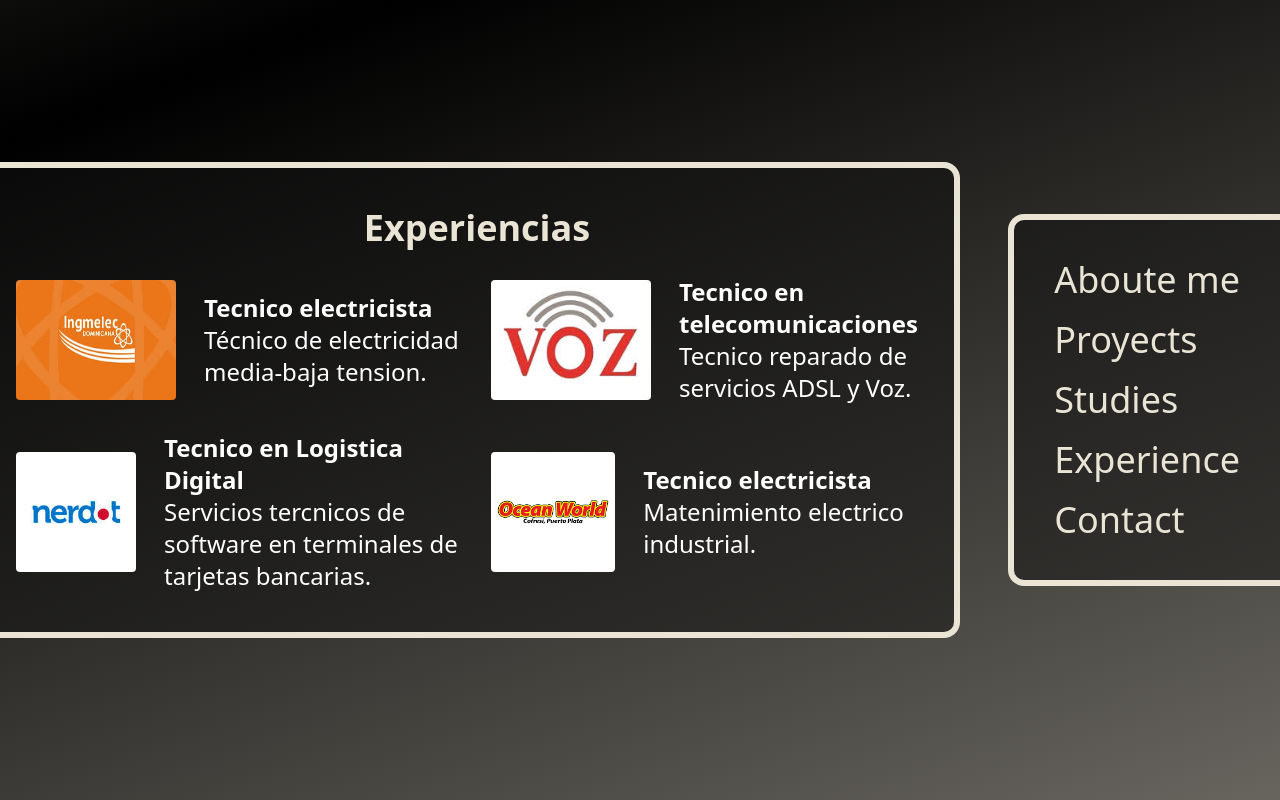
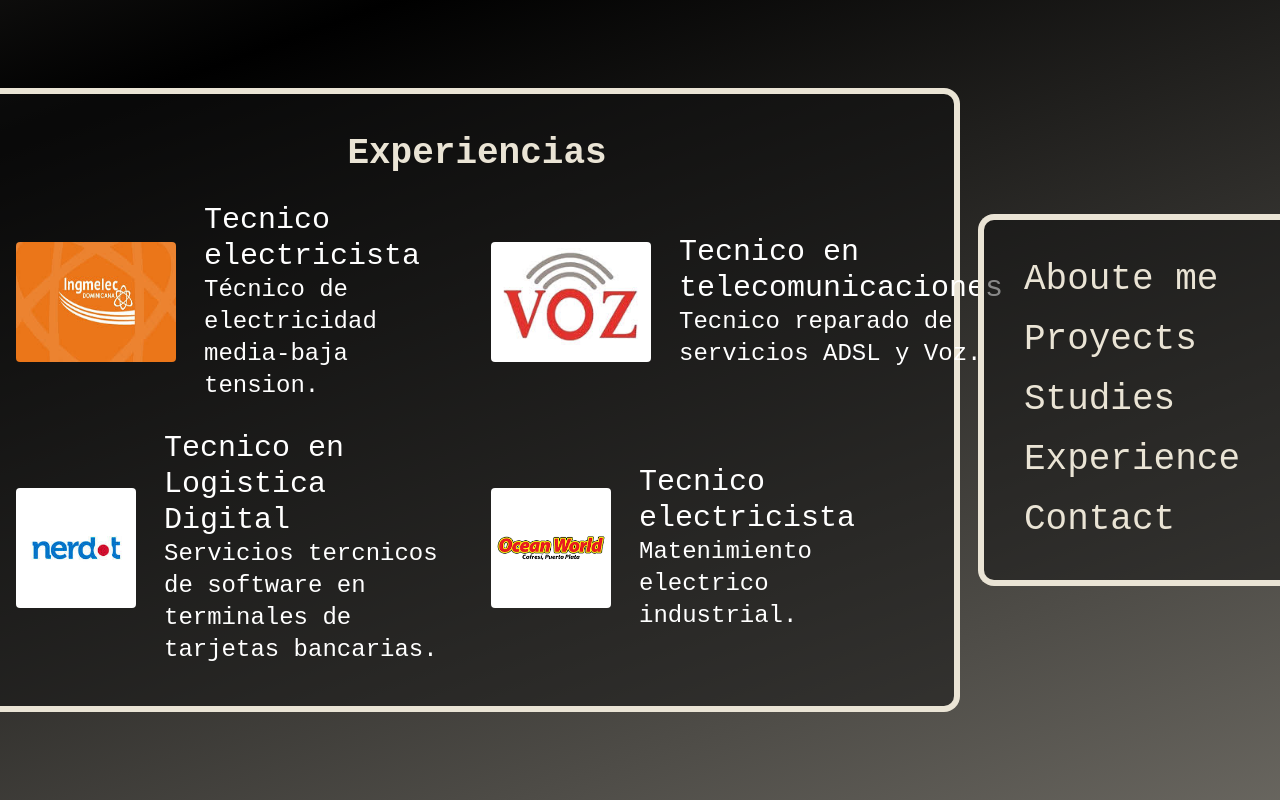
Before and after one commit to AdrianAlexisRD/Portafolio, a React (Vite) app: page /experience in a window 1280 px wide. Built offline with nearby package versions, Linux system fonts and the light colour scheme.

Commit message:
Se retico los estilos y se agregaron los estilos de fuentes

```diff
--- a/src/index.css
+++ b/src/index.css
@@ -1,10 +1,22 @@
 @import "tailwindcss";
+@import url('https://fonts.googleapis.com/css2?family=Alfa+Slab+One&family=Roboto+Mono:ital,wght@0,100..700;1,100..700&display=swap');
 
 /* .logo{@apply text-white text-4xl efecto1 left-[60px] absolute } */
 .text-color{ @apply text-[#F2F2F2] }
 .border-color {@apply border-[#EAE4D5]}
 .title-color{ @apply text-[#EAE4D5] }
 
+*{
+  font-family: "Roboto Mono", monospace;
+  font-optical-sizing: auto;
+  font-weight: weight;
+  font-style: normal;
+}
+h1{
+  font-family: "Alfa Slab One", serif;
+  font-weight: 400;
+  font-style: normal;
+}
 
 .efecto1{
   opacity: 0;
@@ -128,9 +140,6 @@
 @keyframes wsColor { 0%{color:#EAE4D5; } 50%{color: #08aa5e; transform: 1.3;} 100%{color:#EAE4D5; }}
 @keyframes gitColor { 0%{color:#EAE4D5; } 50%{color: #000000; transform: 1.3;} 100%{color:#EAE4D5; }}
 
-
-
-
 @keyframes aumentar {
   0%{transform: scale(1);}
   50%{transform: scale(1.5);}
--- a/src/pages/AbouteMe.jsx
+++ b/src/pages/AbouteMe.jsx
@@ -22,7 +22,7 @@ export default function Home() {
           <span className="text-color md:text-4xl efecto2 md:left-[185px] left-[140px] text-[28px] font-extrabold   absolute">
             Alexis
           </span>
-          <span className="text-color md:text-4xl efecto3 md:left-[300px] right-[70px]  text-[28px] font-extrabold  absolute">
+          <span className="text-color md:text-4xl efecto3 md:left-[310px] right-[70px]  text-[28px] font-extrabold  absolute">
             Lopez
           </span>
           <span className="text-color md:text-4xl efecto4 md:left-[420px] hidden md:flex right-[60px] font-extrabold text-[28px]  absolute">
--- a/src/pages/experience.jsx
+++ b/src/pages/experience.jsx
@@ -9,30 +9,30 @@ export const Experience = () =>{
             <h2 className='md:text-4xl text-3xl text-[#EAE4D5] col-span-2 text-center font-extrabold'> Experiencias</h2>
             <div className='flex md:gap-7 gap-4 items-center'>
                 <img src={Ingmelec} alt="Ingmelec" className='md:w-40 w-30 md:h-30 h-25 rounded ' />
-                <div className='md:text-2xl'>
-                    <h3 className='font-extrabold'>Tecnico electricista</h3>
-                    <p>Técnico de electricidad media-baja tension.</p>
+                <div>
+                    <h3 className='md:text-3xl'>Tecnico electricista</h3>
+                    <p className='md:text-2xl'>Técnico de electricidad media-baja tension.</p>
                 </div>
             </div>
             <div className='flex md:flex-row flex-row-reverse md:gap-7 gap-4 items-center '>
                 <img src={Voz} alt="Ingmelec" className='md:w-40 w-30 md:h-30 h-25 rounded ' />
-                <div className='md:text-2xl text-end md:text-start'>
-                    <h3 className='font-extrabold'>Tecnico en telecomunicaciones</h3>
-                    <p>Tecnico reparado de servicios ADSL y Voz.</p>
+                <div className='text-end md:text-start'>
+                    <h3 className='md:text-3xl'>Tecnico en telecomunicaciones</h3>
+                    <p className='md:text-2xl'>Tecnico reparado de servicios ADSL y Voz.</p>
                 </div>
             </div >
             <div className='flex md:gap-7 gap-4 items-center'>
                 <img src={Nerdot} alt="Ingmelec" className='md:w-40 w-30 md:h-30 h-25 rounded ' />
-                <div className='md:text-2xl'>
-                    <h3 className='font-extrabold'>Tecnico en Logistica Digital</h3>
-                    <p>Servicios tercnicos de software en terminales de tarjetas bancarias.</p>
+                <div>
+                    <h3 className='md:text-3xl'>Tecnico en Logistica Digital</h3>
+                    <p className='md:text-2xl'>Servicios tercnicos de software en terminales de tarjetas bancarias.</p>
                 </div>
             </div>
             <div className='flex md:flex-row flex-row-reverse md:gap-7 gap-4 items-center '>
                 <img src={OceanWorld} alt="Ingmelec" className='md:w-40 w-30 md:h-30 h-25 rounded ' />
-                <div className='md:text-2xl text-end md:text-start'>
-                    <h3 className='font-extrabold'>Tecnico electricista</h3>
-                    <p>Matenimiento electrico industrial.</p>
+                <div className='text-end md:text-start'>
+                    <h3 className='md:text-3xl'>Tecnico electricista</h3>
+                    <p className='md:text-2xl'>Matenimiento electrico industrial.</p>
                 </div>
             </div>
 
--- a/src/pages/proyects.jsx
+++ b/src/pages/proyects.jsx
@@ -32,7 +32,7 @@ export const Proyects = () =>{
 
 
             <section className="flex flex-col md:gap-15 gap-10 p-4 md:grid md:grid-cols-2 items-center place-items-center w-[99%] md:w-[60%] h-fit mb-10 border-color rounded-r-2xl border-l-0 border-6 moveRight bg-[#121212]/50 ">
-                <h2 className='col-span-2 text-white text-3xl md:text-4xl title-color font-extrabold'>Tecnologias utilizadas</h2>
+                <h2 className='col-span-2 text-white text-3xl md:text-4xl title-color font-extrabold text-center'>Tecnologias utilizadas</h2>
                 <div className='grid grid-cols-3 gap-10 text-white md:flex md:justify-around w-[100%] col-span-2'>
                 { logos.icons.map((logo , i) =>(
                     <div className='relative group'>
```
